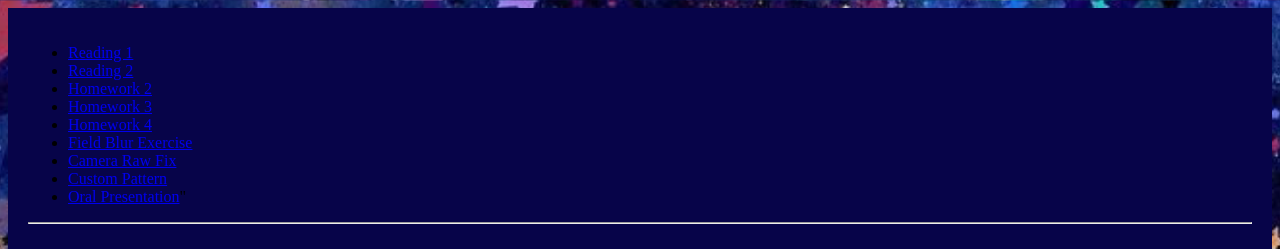
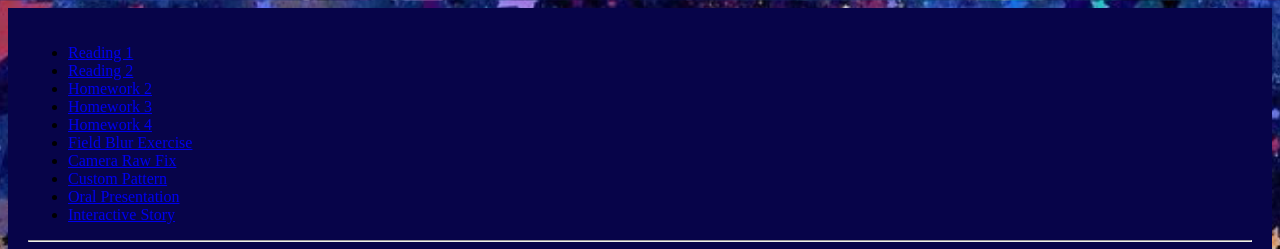
Before and after one commit to frida06-lucia/media150, a plain HTML site: page index.html in a window 1280 px wide. Shown: the top 249 px of the page. Drawn offline with Linux system fonts and the light colour scheme.

Commit message:
Add files via upload

```diff
--- a/index.html
+++ b/index.html
@@ -14,6 +14,10 @@ h1{font-style: italic;display: block; margin:auto; width: 20%}
 img{ display: block; margin:auto; width: 50%}
 body{ background-image: url("gliter.jpg");background-repeat: no-repeat;background-size:cover;
 background-position: center; background-attachment:fixed;}
+ul {
+  display: flex;
+  flex-direction: column;
+}
 </style>
 </head>
 <body>
@@ -28,7 +32,8 @@ background-position: center; background-attachment:fixed;}
             <li><a href="field_blur.html">Field Blur Exercise</a></li>
             <li><a href="camera_raw.html">Camera Raw Fix</a></li>
             <li><a href="pattern.html">Custom Pattern</a></li>
-            <li><a href="oralpresentation.html">Oral Presentation</a>"</li>
+            <li><a href="oralpresentation.html">Oral Presentation</a></li>
+            <li><a href="interactivestory.html">Interactive Story</a></li>
 
         </ul>
     </nav>
```
